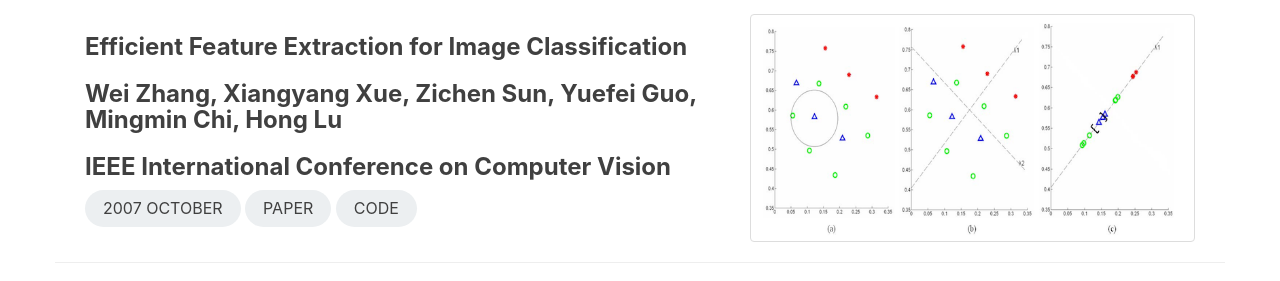
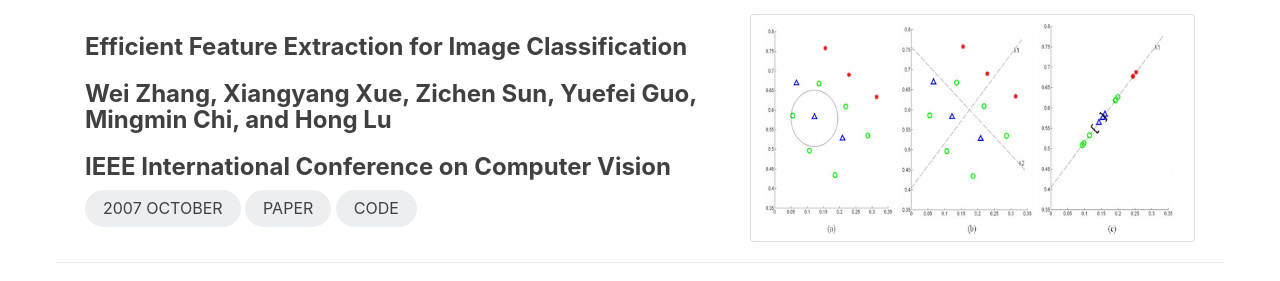
Before and after one commit to lunatics123/lunatics123.github.io, a Jekyll site: the page built from publications.html, in a window 1280 px wide and 900 px high, scrolled down 2168 px. Shown: the part 181-462 px from the top of the window. Built offline with Jekyll 4.4.1, drawn with Linux system fonts in a browser that asks for light colours; comment, search, counter and statistics services are not loaded; some of the changed text lies outside the part shown.

Commit message:
make layout better

```diff
--- a/publications.html
+++ b/publications.html
@@ -120,7 +120,7 @@
     <div class="container">
         <div class="col-lg-7">
             <h3>Efficient Feature Extraction for Image Classification</h3>
-            <h3>Wei Zhang, Xiangyang Xue, Zichen Sun, Yuefei Guo, Mingmin Chi, Hong Lu</h3>
+            <h3>Wei Zhang, Xiangyang Xue, Zichen Sun, Yuefei Guo, Mingmin Chi, and Hong Lu</h3>
             <h3>IEEE International Conference on Computer Vision</h3>
             <div class="post-tag round-xl">2007 October</div>
             <a class="post-tag round-xl" href="https://ieeexplore.ieee.org/abstract/document/4409058">Paper</a>
@@ -209,7 +209,7 @@
     <div class="container">
         <div class="col-lg-7">
             <h2>Null Foley–Sammon Transform</h2>
-            <h3>Yue-Fei Guo, Lide Wu, Hong Lu, Zhe Feng, Xiangyang Xue</h3>
+            <h3>Yue-Fei Guo, Lide Wu, Hong Lu, Zhe Feng, and Xiangyang Xue</h3>
             <h3>Pattern Recognition</h3>
             <div class="post-tag round-xl">2006 November</div>
             <a class="post-tag round-xl"
@@ -393,7 +393,7 @@
     <div class="container">
         <div class="col-lg-7">
             <h2>Video Segmentation Based on Sequential Change Detection</h2>
-            <h3>Zhenyan Li, Hong Lu and Yap-Peng Tan</h3>
+            <h3>Zhenyan Li, Hong Lu, and Yap-Peng Tan</h3>
             <h3>IEEE International Conference on Multimedia and Expo</h3>
             <div class="post-tag round-xl">2004 June</div>
             <a class="post-tag round-xl"
@@ -411,7 +411,7 @@
     <div class="container">
         <div class="col-lg-7">
             <h2>Model-based Video Scene Clustering with Noise Analysis</h2>
-            <h3>Hong Lu, Zhenyan Li and Yap-Peng Tan</h3>
+            <h3>Hong Lu, Zhenyan Li, and Yap-Peng Tan</h3>
             <h3>IEEE International Symposium on Circuits and Systems</h3>
             <div class="post-tag round-xl">2004 May</div>
             <a class="post-tag round-xl"
```
